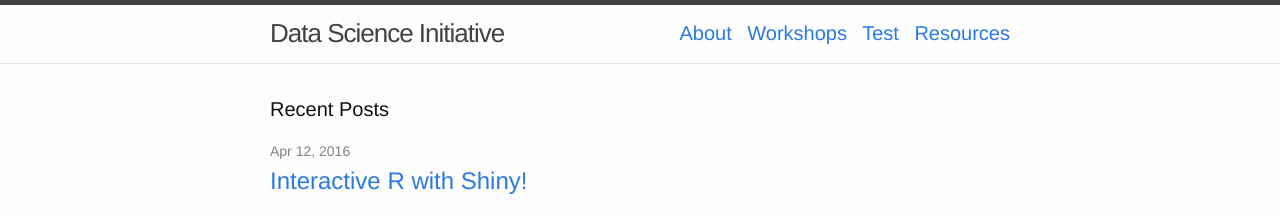
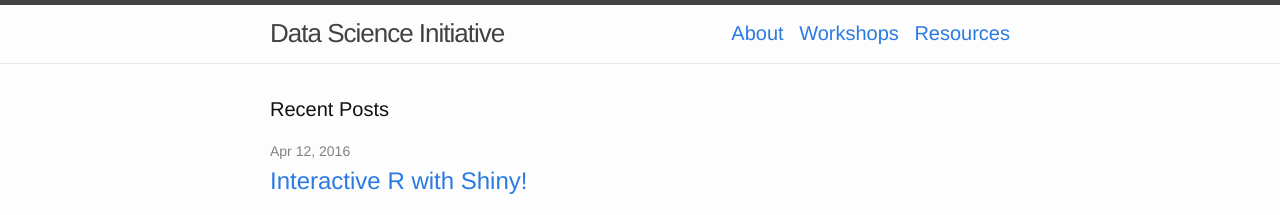
Before and after one commit to UCIDataScienceInitiative/UCIDataScienceInitiative.github.io, a Jekyll site: the page built from index.html, in a window 1280 px wide. Shown: the top 215 px of the page. Built offline with Jekyll 4.4.1, drawn with Linux system fonts in a browser that asks for light colours.

Commit message:
removed Test page tab from line21

```diff
--- a/_includes/header.html
+++ b/_includes/header.html
@@ -18,7 +18,7 @@
        		  <div class="container">
             	<a style="font-size:20px; word-spacing: 10px" href="/About/"> About </a>
         		<a style="font-size:20px; word-spacing: 10px" href="/Workshops/"> Workshops </a>
-        		<a style="font-size:20px; word-spacing: 10px" href="/Test/"> Test </a>
+
         		<a style="font-size:20px; word-spacing: 10px" href="/Resources/"> Resources </a>
         	  </div>
         	</div>
```
